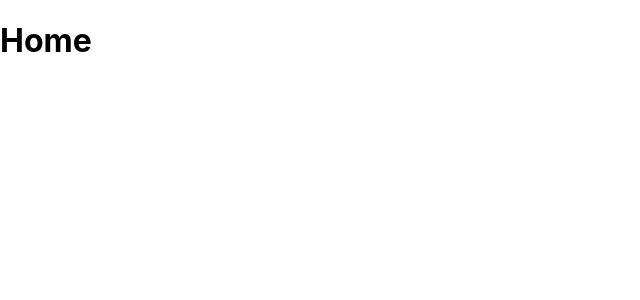
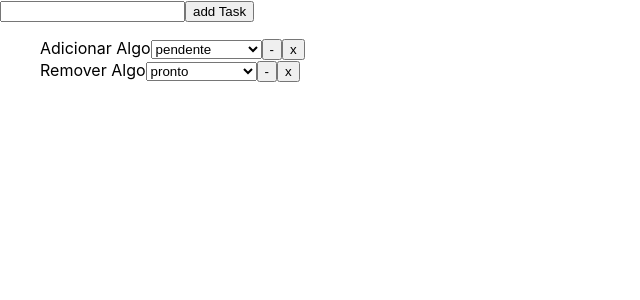
Before and after one commit to LucasTFranca/Ebytr, a React (Create React App) app in the folder frontEnd/: page / in a window 1280 px wide. Shown: the top 300 px of the page, without its empty margins (0-640 px from the left). Built offline with nearby package versions, Linux system fonts and the light colour scheme.

Commit message:
Criando a estrutura HTML do TaskInput, TaskList

```diff
--- a/frontEnd/package.json
+++ b/frontEnd/package.json
@@ -37,6 +37,7 @@
   },
   "devDependencies": {
     "@testing-library/react": "^12.1.2",
+    "eslint-plugin-react": "^7.28.0",
     "jest": "^27.5.1"
   }
 }
--- a/frontEnd/src/App.js
+++ b/frontEnd/src/App.js
@@ -1,5 +1,5 @@
 import { Route, Switch } from "react-router-dom";
-import Home from "./Pages/Home";
+import Home from "./pages/Home";
 
 function App() {
   return (
--- a/frontEnd/src/Pages/Home.jsx
+++ /dev/null
@@ -1,7 +0,0 @@
-function Home() {
-  return (
-    <h1>Home</h1>
-  );
-};
-
-export default Home;
--- /dev/null
+++ b/frontEnd/src/components/StatusDropdown.jsx
@@ -0,0 +1,20 @@
+import { useState } from "react";
+
+function StatusDropdown({ status } = '') {
+  const [statusValue, setstatusValue] = useState(status);
+
+  function handleChange({ target }) {
+    const { value } = target;
+    setstatusValue(value)
+  }
+
+  return (
+    <select onChange={ handleChange } value={ statusValue }>
+      <option value="pendente">pendente</option>
+      <option value="andamento">em andamento</option>
+      <option value="pronto">pronto</option>
+    </select>
+  );
+}
+
+export default StatusDropdown;
--- /dev/null
+++ b/frontEnd/src/components/TaskInput.jsx
@@ -0,0 +1,22 @@
+import { useState } from "react";
+
+function TaskInput() {
+  function handleChange({ target }) {
+    const { value } = target;
+    setTaskInputValue(value)
+  }
+
+  const [TaskInputValue, setTaskInputValue] = useState('');
+  return (
+    <div>
+      <input
+        type="text"
+        onChange={ handleChange }
+        value={ TaskInputValue }
+      />
+      <button>add Task</button>
+    </div>
+  );
+};
+
+export default TaskInput;
--- /dev/null
+++ b/frontEnd/src/components/TaskList.jsx
@@ -0,0 +1,30 @@
+import StatusDropdown from "./StatusDropdown";
+
+
+const data = [
+  {
+    context: 'Adicionar Algo',
+    status: 'pendente'
+  },
+  {
+    context: 'Remover Algo',
+    status: 'pronto'
+  }
+]
+
+function TaskList() {
+  return (
+    <ul style={ { listStyleType: 'none' } }>
+      { data.map((task) => (
+        <li key={ task.context }>
+          { task.context }
+          <StatusDropdown status={ task.status } />
+          <button>-</button>
+          <button>x</button>
+        </li>
+      )) }
+    </ul>
+  );
+}
+
+export default TaskList;
--- a/frontEnd/src/index.js
+++ b/frontEnd/src/index.js
@@ -7,7 +7,9 @@ import { BrowserRouter } from 'react-router-dom';
 
 ReactDOM.render(
   <BrowserRouter>
-    <App />
+    <React.StrictMode>
+      <App />
+    </React.StrictMode>
   </BrowserRouter>,
   document.getElementById('root')
 );
--- /dev/null
+++ b/frontEnd/src/pages/Home.jsx
@@ -0,0 +1,13 @@
+import TaskInput from "../components/TaskInput";
+import TaskList from "../components/TaskList";
+
+function Home() {
+  return (
+    <div>
+      <TaskInput />
+      <TaskList />
+    </div>
+  );
+};
+
+export default Home;
```
Also changed, not shown: frontEnd/src/components/SortDropdown.jsx (added, +9 -0 lines), 1 other file (tests, documents, lock files or other folders).
